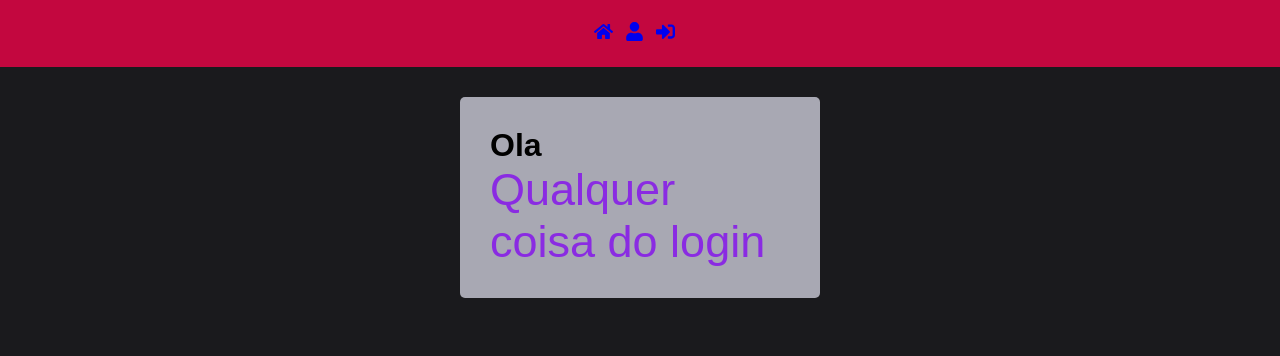
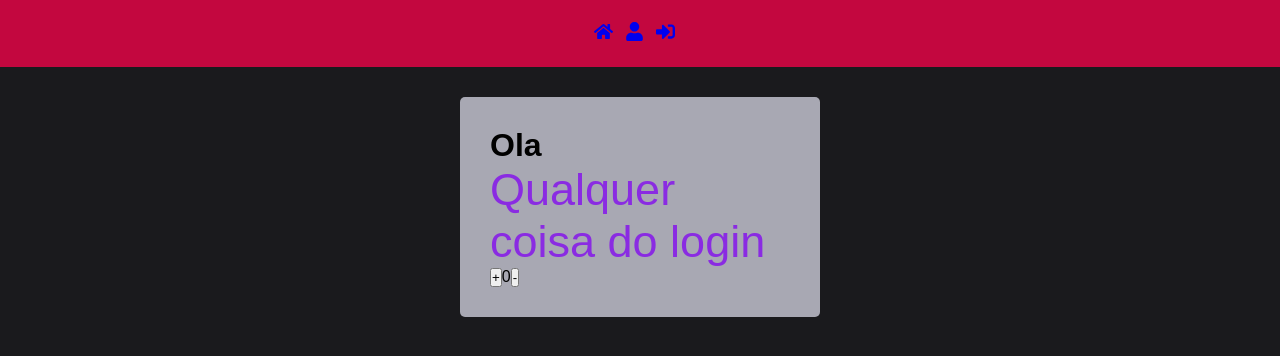
Before and after one commit to VitorKreis/react-base, a React (Create React App) app: page / in a window 1280 px wide. Shown: the top 356 px of the page. Built offline with nearby package versions, Linux system fonts and the light colour scheme.

Commit message:
Ainda com erros no hooks router e redux

```diff
--- a/package.json
+++ b/package.json
@@ -3,6 +3,7 @@
   "version": "0.1.0",
   "private": true,
   "dependencies": {
+    "@reduxjs/toolkit": "^1.9.3",
     "@testing-library/jest-dom": "^5.16.5",
     "@testing-library/react": "^13.4.0",
     "@testing-library/user-event": "^13.5.0",
@@ -12,10 +13,12 @@
     "react": "^18.2.0",
     "react-dom": "^18.2.0",
     "react-icons": "^4.7.1",
+    "react-redux": "^8.0.5",
     "react-router": "^6.8.1",
     "react-router-dom": "^5.2.0",
     "react-scripts": "5.0.1",
     "react-toastify": "^9.1.1",
+    "redux": "^4.2.1",
     "styled-components": "^5.3.6",
     "web-vitals": "^2.1.4"
   },
--- a/src/App.js
+++ b/src/App.js
@@ -1,7 +1,9 @@
 import React from "react";
 import { Router } from "react-router-dom";
 import { ToastContainer } from "react-toastify";
+import { Provider } from "react-redux";
 
+import store from "./store";
 import history from "./services/history";
 import GlobalStyles from "./styles/GlobalStyles";
 import Header from "./components/header/index";
@@ -9,12 +11,14 @@
 
 function App() {
   return (
+    <Provider store={store}>
       <Router history={history}>
         <Header />
         <GlobalStyles />
         <ToastContainer autoClose={2000} className="toastify-Container" />
         <Rotas />
       </Router>
+    </Provider>
   );
 }
 
--- a/src/pages/login/index.js
+++ b/src/pages/login/index.js
@@ -1,26 +1,32 @@
-import React, { useEffect } from "react";
+import React from "react";
+import { useDispatch, useSelector } from "react-redux";
 
-import { toast } from "react-toastify";
+import { decremeant, increment } from "../../store/Counter";
+
 import { Title, Paragraf } from "./styled";
 import { Container } from "../../styles/GlobalStyles";
-import axios from "../../services/axios";
 
 export default function Login() {
-  /*
-  useEffect(() => {
-    async function getAlunos() {
-      const res = await axios.get("/alunos");
-      const { data } = res;
+  const count = useSelector((state) => state.counter.value);
+  const dispatch = useDispatch;
 
-      console.log(data);
-    }
-    getAlunos();
-  }, []);
-  Aprendendo a utilizar useEffect e axios */
+  function handlePlus(e) {
+    e.preventDefault();
+    dispatch(increment());
+  }
   return (
     <Container>
-      <Title hasName>Ola</Title>
+      <Title>Ola</Title>
       <Paragraf>Qualquer coisa do login</Paragraf>
+
+      <button type="button" onClick={handlePlus}>
+        +
+      </button>
+      <span>{count}</span>
+
+      <button type="button" onClick={() => dispatch(decremeant())}>
+        -
+      </button>
     </Container>
   );
 }
--- /dev/null
+++ b/src/store/Counter.js
@@ -0,0 +1,21 @@
+import { createSlice } from "@reduxjs/toolkit";
+
+export const CounterSlice = createSlice({
+  name: "counter",
+  initialState: {
+    value: 0,
+  },
+
+  reducers: {
+    increment: (state) => {
+      state.value += 1;
+    },
+    decremeant: (state) => {
+      state.value -= 1;
+    },
+  },
+});
+
+export const { increment, decremeant } = CounterSlice.actions;
+
+export default CounterSlice.reducer;
--- /dev/null
+++ b/src/store/index.js
@@ -0,0 +1,9 @@
+import { configureStore } from "@reduxjs/toolkit";
+
+import counterReducer from "./Counter";
+
+export default configureStore({
+  reducer: {
+    counter: counterReducer,
+  },
+});
```
Also changed, not shown: .eslintrc.js, 1 other file (tests, documents, lock files or other folders). Lines whose indentation alone changed are shown as unchanged.
